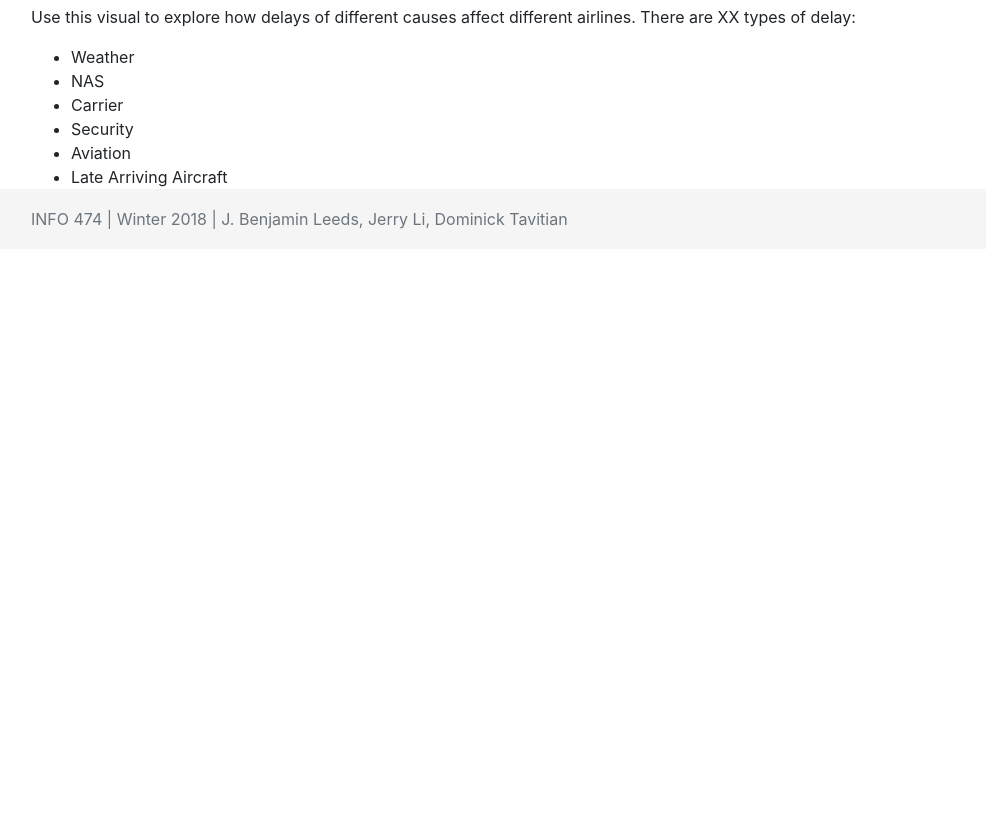
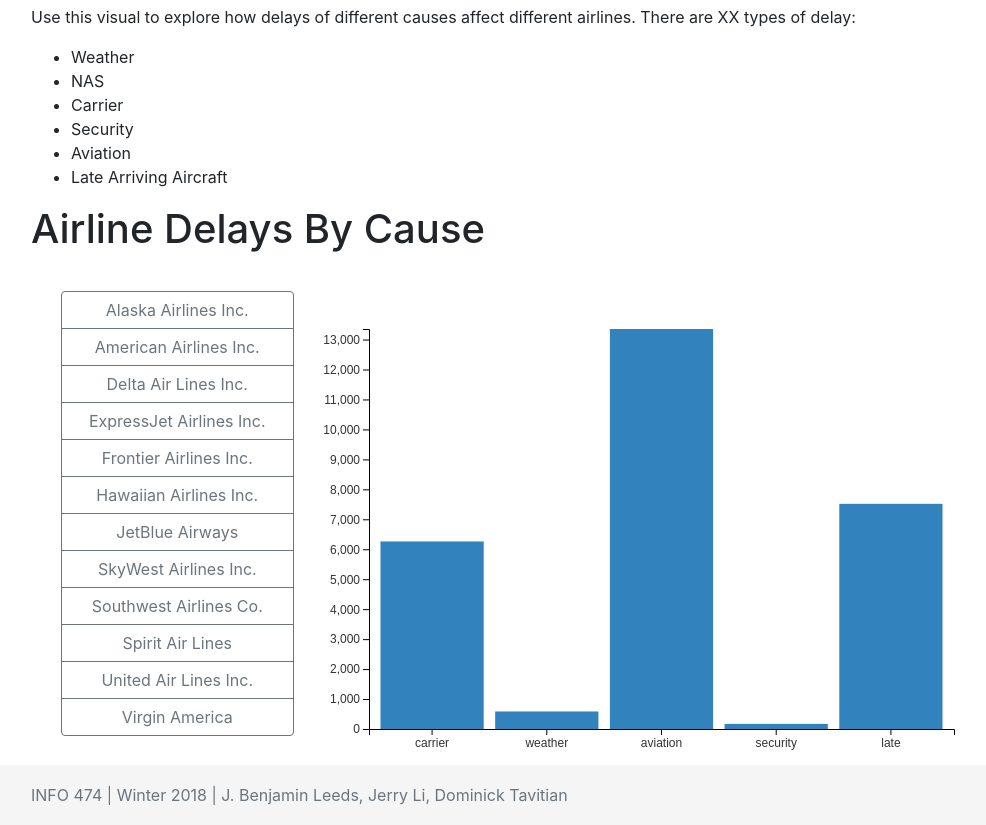
Before and after one commit to leedsjb/d3-info474-final, a plain HTML site: page index.html in a window 1280 px wide. Shown: the part 1441-2266 px from the top of the page, without its empty margins (54-1040 px from the left). Before the commit the page ends 1690 px from the top, so only its background shows below. Drawn offline with nearby package versions, Linux system fonts and the light colour scheme; no server answers.

Commit message:
barchart added

```diff
--- /dev/null
+++ b/data/DelaySum.csv
@@ -0,0 +1,13 @@
+"","carrier_name","carrier","weather","aviation","security","late"
+"1","Alaska Airlines Inc.",6259.96,585.14,13351.88,169.99,7515.83
+"2","American Airlines Inc.",43689.87,4204.12,55268.07,393.63,45636.42
+"3","Delta Air Lines Inc.",37141.17,5726.72,39569.2,106.3,31816.56
+"4","ExpressJet Airlines Inc.",18522.82,668.31,19314.04,0,23123.68
+"5","Frontier Airlines Inc.",4781.73,213.52,7063.65,0,6927.02
+"6","Hawaiian Airlines Inc.",4410.23,309.04,213.32,20.61,2918.8
+"7","JetBlue Airways",21205.77,1117.77,21724.74,202.55,25923.19
+"8","SkyWest Airlines Inc.",27914.94,3503.81,34427.93,139.04,49604.56
+"9","Southwest Airlines Co.",64977.61,5781.7,52671.71,331.7,117430.5
+"10","Spirit Air Lines",5404.94,521.42,15633.13,113.04,6506.4
+"11","United Air Lines Inc.",22193.32,2530.96,37331.85,10.63,28109.43
+"12","Virgin America",3192.66,815.39,8130.24,63.12,6735.55
--- a/index.html
+++ b/index.html
@@ -82,6 +82,15 @@
                 <li>Aviation</li>
                 <li>Late Arriving Aircraft</li>
             </ul>
+            <h1 id="delaybars">Airline Delays By Cause</h1>
+            <div class="container">
+                <div class="container row">
+                    <div id="barbtns" class="col-sm-12 col-md-3 btn-group-vertical"></div>
+                    <div id="barvis" class="pt-5 col-sm-12 col-md-9">
+
+                    </div>
+                </div>
+            </div>
         </main>
 
         <footer class="footer">
@@ -94,8 +103,10 @@
         <script src="https://code.jquery.com/jquery-3.2.1.slim.min.js" integrity="sha384-KJ3o2DKtIkvYIK3UENzmM7KCkRr/rE9/Qpg6aAZGJwFDMVNA/GpGFF93hXpG5KkN" crossorigin="anonymous"></script>
         <!-- <script src="https://cdnjs.cloudflare.com/ajax/libs/popper.js/1.12.9/umd/popper.min.js" integrity="sha384-ApNbgh9B+Y1QKtv3Rn7W3mgPxhU9K/ScQsAP7hUibX39j7fakFPskvXusvfa0b4Q" crossorigin="anonymous"></script> -->
         <script src="https://maxcdn.bootstrapcdn.com/bootstrap/4.0.0/js/bootstrap.min.js" integrity="sha384-JZR6Spejh4U02d8jOt6vLEHfe/JQGiRRSQQxSfFWpi1MquVdAyjUar5+76PVCmYl" crossorigin="anonymous"></script>
+
         <script src="./js/d3.js"></script>
         <script src="./js/main.js"></script>
         <script src="./js/script.js"></script>
+        <script src="./js/delay.js"></script>
     </body>
 </html>
--- /dev/null
+++ b/js/delay.js
@@ -0,0 +1,107 @@
+// https://bl.ocks.org/d3noob/bdf28027e0ce70bd132edc64f1dd7ea4
+
+var margin = { top: 20, right: 20, bottom: 30, left: 45 },
+    width = 650 - margin.left - margin.right,
+    height = 450 - margin.top - margin.bottom;
+
+var x = d3.scaleBand()
+    .range([0, width])
+    .padding(0.1);
+
+var y = d3.scaleLinear()
+    .range([height, 0]);
+
+var svg = d3.select("#barvis").append("svg")
+    .attr("width", width + margin.left + margin.right)
+    .attr("height", height + margin.top + margin.bottom)
+    .append("g")
+    .attr("transform",
+        "translate(" + margin.left + "," + margin.top + ")");
+
+d3.queue().defer(d3.csv, "../data/DelaySum.csv")
+    .await(done)
+
+var allDelayData;
+var header = ['carrier', 'weather', 'aviation', 'security', 'late'];
+var allAirline = [];
+var currentDelayData = [];
+var delayRawNum = [];
+
+function done(error, delays) {
+    allDelayData = delays
+    delays.forEach(e => {
+        if (allAirline.indexOf(e.carrier_name) < 0) {
+            allAirline.push(e.carrier_name)
+        }
+    });
+
+    var btngroup = document.querySelector("#barbtns");
+    // var currentTitle = document.querySelector("#currentAirline");
+    allAirline.forEach(e => {
+        var btn = document.createElement("button")
+        btn.type = "button";
+        btn.classList.add("btn");
+        btn.classList.add("btn-outline-secondary")
+        btn.innerHTML = e;
+        btn.name = e;
+        btn.addEventListener("mouseover", () => {filterAirlineDelay(e, displayBar)
+        })
+        btngroup.appendChild(btn);
+    })
+
+
+    filterAirlineDelay("Alaska Airlines Inc.", displayBar);
+
+}
+
+function filterAirlineDelay(airlineName, _callBack) {
+    delayRawNum = [];
+    currentDelayData = [];
+    allDelayData.forEach(e => {
+        if (e.carrier_name == airlineName) {
+            header.forEach(h => {
+                delayRawNum.push(e[h])
+            })
+        }
+    })
+
+    for(let i = 0; i < delayRawNum.length; i++){
+        // currentDelayData.push({[header[i]]: delayRawNum[i]});
+        currentDelayData.push({"cause": header[i], "num": +delayRawNum[i]});
+    }
+
+    currentDelayData.columns = ["cause","num"];
+
+    console.log(currentDelayData)
+
+    _callBack(currentDelayData);
+}
+
+function displayBar(data) {
+    svg.selectAll("*").remove();
+    svg.attr("width", width + margin.left + margin.right)
+        .attr("height", height + margin.top + margin.bottom)
+        .append("g")
+        .attr("transform",
+            "translate(" + margin.left + "," + margin.top + ")");
+
+    x.domain(data.map(function(d){return d.cause}));
+    y.domain([0, d3.max(data, function(d){return d.num})]);
+
+    svg.selectAll(".bar")
+        .data(data) //need to pass data format
+        .enter().append("rect")
+        .attr("class", "bar")
+        .attr("x", function(d){return x(d.cause)})
+        .attr("width", x.bandwidth())
+        .attr("y", function (d) { return y(d.num)})
+        .attr("height", function (d) { return height - y(d.num); })
+        .attr("fill","#3182bd");
+    svg.append("g")
+        .attr("transform", "translate(0," + height + ")")
+        .call(d3.axisBottom(x));
+
+    // add the y Axis
+    svg.append("g")
+        .call(d3.axisLeft(y));
+}
```
